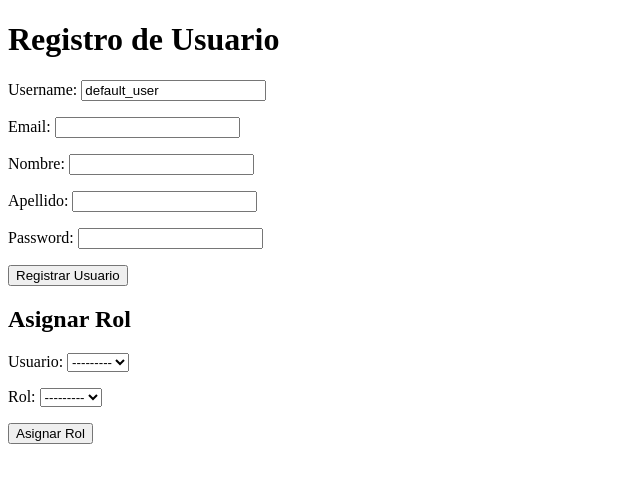
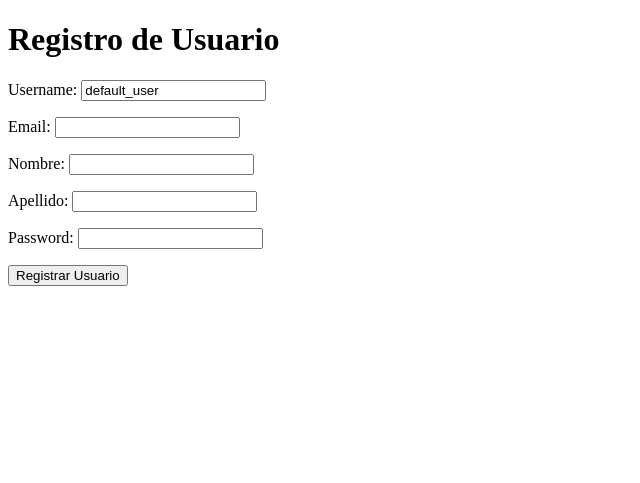
Before and after one commit to jmcoronelr/IS2_Django, a Django app: page /usuarios/registro/ in a window 1280 px wide. Shown: the top 483 px of the page, without its empty margins (0-640 px from the left). Run offline with Django 5.2, Linux system fonts and the light colour scheme; data that the repository does not hold is empty.

Commit message:
#BugFix-SCRUM7

```diff
--- a/myproject/usuarios/templates/registro.html
+++ b/myproject/usuarios/templates/registro.html
@@ -12,10 +12,6 @@
       <button type="submit">Registrar Usuario</button>
     </form>
 
-    <h2>Asignar Rol</h2>
-    <form method="post">
-      {% csrf_token %} {{ rol_form.as_p }}
-      <button type="submit">Asignar Rol</button>
     </form>
   </body>
 </html>
--- a/myproject/usuarios/views.py
+++ b/myproject/usuarios/views.py
@@ -9,33 +9,10 @@ from django.contrib.auth import login
 from django.contrib.auth.forms import AuthenticationForm
 from django.urls import reverse_lazy
 
-def asignar_rol(usuario, rol): # Funcion encargada de asignar el rol a un usuario
-    roles_actuales = UsuarioRol.objects.filter(usuario=usuario).count()
-    if roles_actuales >= 2:
-        raise ValidationError("Un usuario no puede tener más de 2 roles.")
-    UsuarioRol.objects.get_or_create(usuario=usuario, rol=rol)
-
-
-def asignar_roles(request): # Form para asignar rol
-    if request.method == 'POST':
-        usuario_id = request.POST.get('usuario_id')
-        rol_id = request.POST.get('rol_id')
-
-        usuario = Usuario.objects.get(id=usuario_id)
-        rol = Rol.objects.get(id=rol_id)
-
-        try:
-            asignar_rol(usuario, rol)
-            messages.success(request, "Rol asignado exitosamente.")
-        except ValidationError as e:
-            messages.error(request, str(e))
-
-    return redirect('some_view')
 
 def registrar_usuario(request):
     if request.method == 'POST':
         registro_form = RegistroUsuarioForm(request.POST)
-        rol_form = AsignarRolForm(request.POST)
 
         if registro_form.is_valid():
             # Crear el usuario
@@ -43,25 +20,14 @@ def registrar_usuario(request):
             usuario.set_password(registro_form.cleaned_data['password'])
             usuario.save()
 
-            # Asignar rol si el formulario de rol es válido
-            if rol_form.is_valid():
-                usuario_rol = rol_form.cleaned_data['usuario']
-                rol = rol_form.cleaned_data['rol']
-                try:
-                    asignar_rol(usuario_rol, rol)
-                    messages.success(request, 'Rol asignado exitosamente.')
-                except ValidationError as e:
-                    messages.error(request, str(e))
 
-            return redirect('login')  # Redirige a la página de inicio o a cualquier otra vista
+            return redirect('usuarios:login')  # Redirige a la página de inicio o a cualquier otra vista
 
     else:
         registro_form = RegistroUsuarioForm()
-        rol_form = AsignarRolForm()
 
     context = {
         'registro_form': registro_form,
-        'rol_form': rol_form
     }
     return render(request, 'registro.html', context)
 
```
